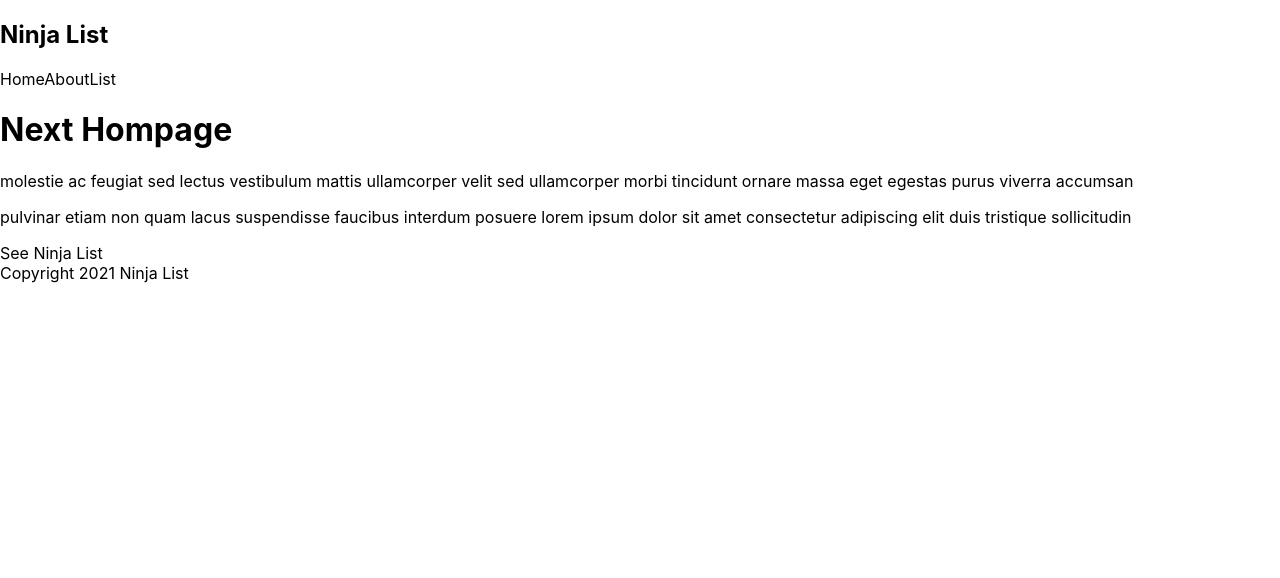
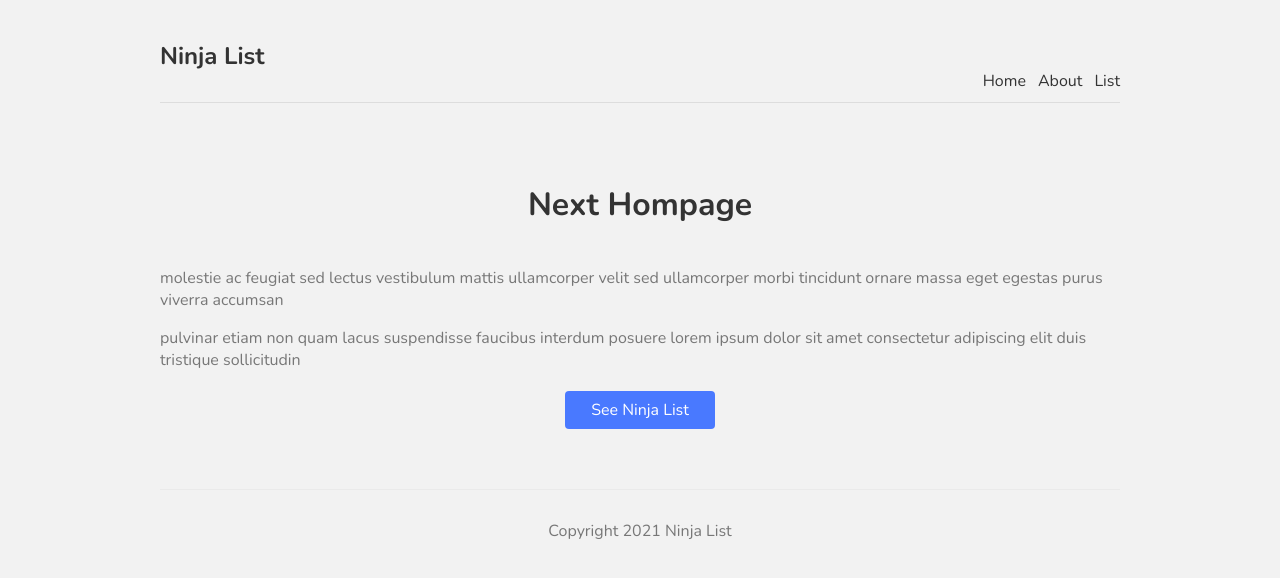
Before and after one commit to RichardMillerWimmer/next-ninja-tutorial, a Next.js app: page / in a window 1280 px wide. Shown: the top 578 px of the page. Built offline with nearby package versions, Linux system fonts and the light colour scheme.

Commit message:
css styles and modules

```diff
--- a/components/Footer.js
+++ b/components/Footer.js
@@ -2,9 +2,9 @@
 
 const Footer = () => {
     return (
-        <div>
+        <footer>
             Copyright 2021 Ninja List
-        </div>
+        </footer>
     )
 }
 
--- a/pages/index.js
+++ b/pages/index.js
@@ -1,17 +1,13 @@
-import Head from 'next/head'
-import Image from 'next/image'
-import Footer from '../components/Footer'
-import Navbar from '../components/Navbar'
 import styles from '../styles/Home.module.css'
 import Link from 'next/link'
 
 export default function Home() {
   return (
     <div>
-      <h1>Next Hompage</h1>
-      <p>molestie ac feugiat sed lectus vestibulum mattis ullamcorper velit sed ullamcorper morbi tincidunt ornare massa eget egestas purus viverra accumsan</p>
-      <p>pulvinar etiam non quam lacus suspendisse faucibus interdum posuere lorem ipsum dolor sit amet consectetur adipiscing elit duis tristique sollicitudin</p>
-      <Link href='/ninjas'><a>See Ninja List</a></Link>
+      <h1 className={styles.title}>Next Hompage</h1>
+      <p className={styles.text}>molestie ac feugiat sed lectus vestibulum mattis ullamcorper velit sed ullamcorper morbi tincidunt ornare massa eget egestas purus viverra accumsan</p>
+      <p className={styles.text}>pulvinar etiam non quam lacus suspendisse faucibus interdum posuere lorem ipsum dolor sit amet consectetur adipiscing elit duis tristique sollicitudin</p>
+      <Link href='/ninjas'><a className={styles.btn}>See Ninja List</a></Link>
     </div>
   )
 }
--- a/styles/Home.module.css
+++ b/styles/Home.module.css
@@ -1,121 +1,18 @@
-.container {
-  min-height: 100vh;
-  padding: 0 0.5rem;
-  display: flex;
-  flex-direction: column;
-  justify-content: center;
-  align-items: center;
-  height: 100vh;
-}
-
-.main {
-  padding: 5rem 0;
-  flex: 1;
-  display: flex;
-  flex-direction: column;
-  justify-content: center;
-  align-items: center;
-}
-
-.footer {
-  width: 100%;
-  height: 100px;
-  border-top: 1px solid #eaeaea;
-  display: flex;
-  justify-content: center;
-  align-items: center;
-}
-
-.footer a {
-  display: flex;
-  justify-content: center;
-  align-items: center;
-  flex-grow: 1;
-}
-
-.title a {
-  color: #0070f3;
-  text-decoration: none;
-}
-
-.title a:hover,
-.title a:focus,
-.title a:active {
-  text-decoration: underline;
-}
-
 .title {
-  margin: 0;
-  line-height: 1.15;
-  font-size: 4rem;
-}
-
-.title,
-.description {
+  color: #333;
+  padding-bottom: 20px;
   text-align: center;
 }
-
-.description {
-  line-height: 1.5;
-  font-size: 1.5rem;
+.text {
+  color: #777;
 }
-
-.code {
-  background: #fafafa;
-  border-radius: 5px;
-  padding: 0.75rem;
-  font-size: 1.1rem;
-  font-family: Menlo, Monaco, Lucida Console, Liberation Mono, DejaVu Sans Mono,
-    Bitstream Vera Sans Mono, Courier New, monospace;
+.btn {
+  display: block;
+  width: 150px;
+  padding: 8px 0;
+  margin: 20px auto;
+  background: #4979ff;
+  border-radius: 4px;
+  color: white;
+  text-align: center;
 }
-
-.grid {
-  display: flex;
-  align-items: center;
-  justify-content: center;
-  flex-wrap: wrap;
-  max-width: 800px;
-  margin-top: 3rem;
-}
-
-.card {
-  margin: 1rem;
-  padding: 1.5rem;
-  text-align: left;
-  color: inherit;
-  text-decoration: none;
-  border: 1px solid #eaeaea;
-  border-radius: 10px;
-  transition: color 0.15s ease, border-color 0.15s ease;
-  width: 45%;
-}
-
-.card:hover,
-.card:focus,
-.card:active {
-  color: #0070f3;
-  border-color: #0070f3;
-}
-
-.card h2 {
-  margin: 0 0 1rem 0;
-  font-size: 1.5rem;
-}
-
-.card p {
-  margin: 0;
-  font-size: 1.25rem;
-  line-height: 1.5;
-}
-
-.logo {
-  height: 1em;
-  margin-left: 0.5rem;
-}
-
-@media (max-width: 600px) {
-  .grid {
-    width: 100%;
-    flex-direction: column;
-  }
-}
--- a/styles/globals.css
+++ b/styles/globals.css
@@ -1,16 +1,37 @@
-html,
+@import url('https://fonts.googleapis.com/css2?family=Nunito:wght@300;400;600;700&display=swap');
+
 body {
-  padding: 0;
-  margin: 0;
-  font-family: -apple-system, BlinkMacSystemFont, Segoe UI, Roboto, Oxygen,
-    Ubuntu, Cantarell, Fira Sans, Droid Sans, Helvetica Neue, sans-serif;
+  background: #f2f2f2;
+  color: #333;
+  font-family: "Nunito";
 }
-
 a {
-  color: inherit;
+  color: #333;
   text-decoration: none;
 }
-
-* {
-  box-sizing: border-box;
+.content {
+  max-width: 960px;
+  margin: 0 auto;
 }
+nav {
+  margin: 10px auto 80px;
+  padding: 10px 0;
+  display: flex;
+  justify-content: flex-end;
+  align-items: flex-end;
+  border-bottom: 1px solid #ddd;
+}
+nav a {
+  margin-left: 12px;
+}
+nav .logo {
+  margin-right: auto;
+}
+footer {
+  display: block;
+  text-align: center;
+  padding: 30px 0;
+  margin-top: 60px;
+  color: #777;
+  border-top: 1px solid #eaeaea;
+}
```
Also changed, not shown: styles/Ninjas.modules.css (added).
